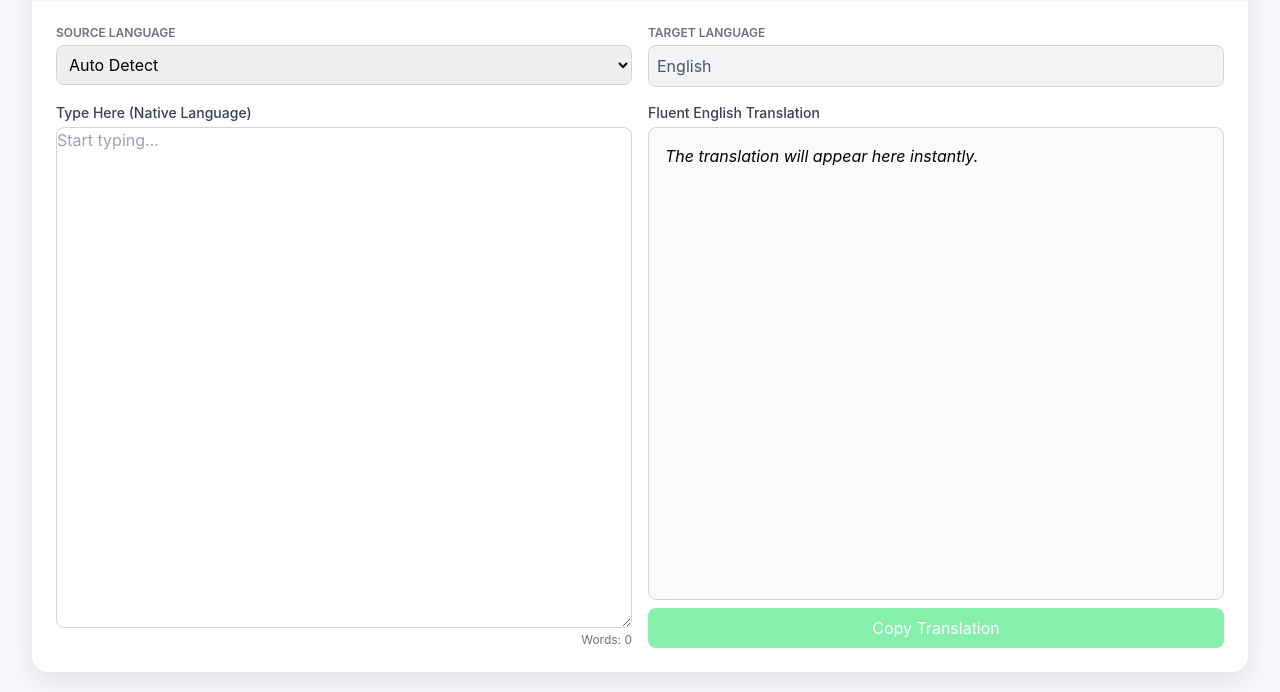
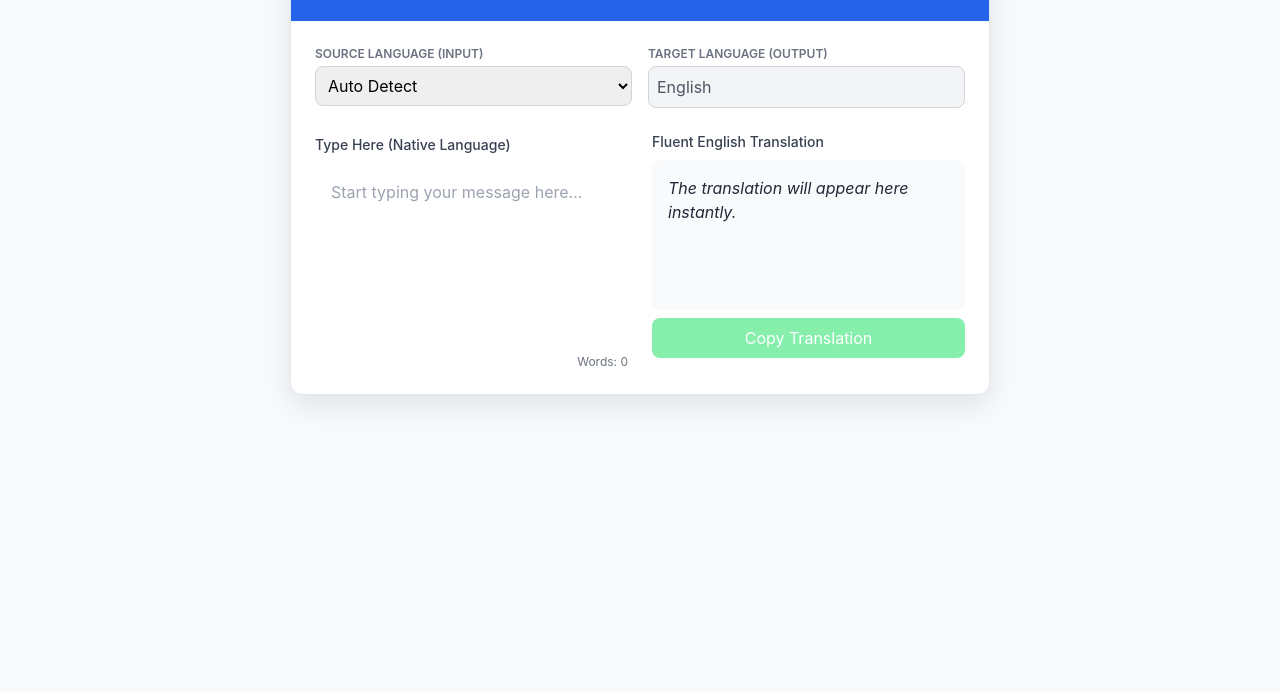
Before and after one commit to Tanya-garg10/fluenttype-ai, a plain HTML site: page index.html in a window 1280 px wide. Shown: the part 108-800 px from the top of the page. Drawn offline with nearby package versions, Linux system fonts and the light colour scheme.

Commit message:
Refactor index.html for layout and functionality
Refactor HTML structure and styles for improved layout and accessibility. Update event handling for translation functionality.

```diff
--- a/index.html
+++ b/index.html
@@ -4,107 +4,76 @@
     <meta charset="UTF-8">
     <meta name="viewport" content="width=device-width, initial-scale=1.0">
     <title>FluentType AI Translator</title>
+    <!-- Load Tailwind CSS -->
     <script src="https://cdn.tailwindcss.com"></script>
     <style>
-    html, body {
-        height: 100%;
-        margin: 0;
-    }
-
+        /* Custom styles for the app container to mimic a focused tool/extension */
         body {
             font-family: 'Inter', sans-serif;
             background-color: #f7f9fc;
             display: flex;
             justify-content: center;
-        align-items: center;
-        padding: 0;
+            align-items: flex-start;
+            min-height: 100vh;
+            padding: 20px;
         }
 
         .translator-container {
-        width: 95%;
-        height: 95%;
-        display: flex;
-        flex-direction: column;
-        background-color: white;
-        border-radius: 1rem;
-        box-shadow: 0 10px 30px rgba(0,0,0,0.1);
-        overflow: hidden;
+            width: 100%;
+            max-width: 700px;
+            box-shadow: 0 10px 30px rgba(0, 0, 0, 0.1);
+            border: 1px solid #e2e8f0;
+            transition: transform 0.3s ease;
         }
 
-    main {
-        flex: 1;
-        display: flex;
-        flex-direction: column;
-        padding: 1.5rem;
+        .input-area, .output-area {
+            min-height: 150px;
+            max-height: 350px;
+            overflow-y: auto;
+            border: none;
+            resize: none;
+            transition: all 0.3s;
         }
 
-    .lang-selectors {
-        display: flex;
-        flex-wrap: wrap;
-        gap: 1rem;
-        margin-bottom: 1rem;
+        .input-area:focus {
+            outline: none;
+            box-shadow: 0 0 0 3px rgba(37, 99, 235, 0.4); /* Tailwind blue-600 focus ring */
         }
 
-    .panels {
-        display: flex;
-        flex: 1;
-        gap: 1rem;
-        flex-wrap: wrap;
-    }
-
-    .panel {
-        flex: 1 1 48%;
-        display: flex;
-        flex-direction: column;
-    }
-
-    textarea, .output-area {
-        flex: 1;
-        width: 100%;
-        border: 1px solid #d1d5db;
-        border-radius: 0.5rem;
-        padding: 1rem;
-        resize: none;
-        overflow-y: auto;
-        font-size: 1rem;
-    }
-
-    textarea:focus, .output-area:focus {
-        outline: none;
-        border-color: #3b82f6;
-        box-shadow: 0 0 0 3px rgba(59,130,246,0.3);
-    }
-
+        /* Style for the loading indicator SVG */
         .spinner {
-        border: 4px solid rgba(0,0,0,0.1);
-        border-left-color: #3b82f6;
+            border: 4px solid rgba(0, 0, 0, 0.1);
+            border-left-color: #3b82f6; /* Tailwind blue-500 */
             border-radius: 50%;
             width: 24px;
             height: 24px;
             animation: spin 1s linear infinite;
         }
 
-    @keyframes spin { to { transform: rotate(360deg); } }
+        @keyframes spin {
+            to { transform: rotate(360deg); }
+        }
     </style>
 </head>
-<body>
-<div id="app" class="translator-container">
+<body class="bg-gray-50 p-6">
+
+    <div id="app" class="translator-container bg-white rounded-xl">
         <!-- Header -->
-    <header class="p-4 border-b border-gray-100 bg-blue-600 text-white">
-        <h1 class="text-2xl font-bold flex items-center">
+        <header class="p-6 border-b border-gray-100 bg-blue-600 rounded-t-xl">
+            <h1 class="text-2xl font-bold text-white flex items-center">
                 <svg xmlns="http://www.w3.org/2000/svg" class="h-6 w-6 mr-2" fill="none" viewBox="0 0 24 24" stroke="currentColor" stroke-width="2">
                     <path stroke-linecap="round" stroke-linejoin="round" d="M10 20l4-16m4 4l4 4-4 4M6 16l-4-4 4-4" />
                 </svg>
                 FluentType AI
             </h1>
-        <p class="text-sm mt-1 text-blue-200">Instant, smart English translation as you type.</p>
+            <p class="text-sm text-blue-200 mt-1">Instant, smart English translation as you type.</p>
         </header>
 
-    <main>
-        <!-- Language Selectors -->
-        <div class="lang-selectors">
-            <div class="flex-1 min-w-[150px]">
-                <label for="nativeLang" class="block text-xs font-semibold uppercase text-gray-500 mb-1">Source Language</label>
+        <main class="p-6 space-y-6">
+            <!-- Input Language Selector -->
+            <div class="flex flex-col sm:flex-row gap-4">
+                <div class="w-full sm:w-1/2">
+                    <label for="nativeLang" class="block text-xs font-semibold uppercase text-gray-500 mb-1">Source Language (Input)</label>
                     <select id="nativeLang" class="w-full p-2 border border-gray-300 rounded-lg focus:ring-blue-500 focus:border-blue-500">
                         <option value="auto">Auto Detect</option>
                         <option value="Spanish">Spanish</option>
@@ -117,44 +86,53 @@
                         <option value="Russian">Russian</option>
                     </select>
                 </div>
-            <div class="flex-1 min-w-[150px]">
-                <label for="englishLang" class="block text-xs font-semibold uppercase text-gray-500 mb-1">Target Language</label>
+                <div class="w-full sm:w-1/2 flex items-end">
+                    <div class="w-full">
+                        <label for="englishLang" class="block text-xs font-semibold uppercase text-gray-500 mb-1">Target Language (Output)</label>
                         <input id="englishLang" type="text" value="English" disabled class="w-full p-2 border border-gray-300 rounded-lg bg-gray-100 cursor-not-allowed text-gray-600">
                     </div>
                 </div>
-
-        <!-- Panels -->
-        <div class="panels">
-            <!-- Native Input -->
-            <div class="panel">
-                <label for="nativeInput" class="text-sm font-medium text-gray-700 mb-1">Type Here (Native Language)</label>
-                <textarea id="nativeInput" placeholder="Start typing..." class="input-area"></textarea>
-                <p id="wordCount" class="text-xs text-gray-500 text-right mt-1">Words: 0</p>
             </div>
 
-            <!-- English Output -->
-            <div class="panel">
-                <label class="text-sm font-medium text-gray-700 flex justify-between items-center mb-1">
+            <!-- Input & Output Panels -->
+            <div class="grid grid-cols-1 md:grid-cols-2 gap-6">
+                <!-- Native Input Panel -->
+                <div class="space-y-2">
+                    <label for="nativeInput" class="text-sm font-medium text-gray-700">Type Here (Native Language)</label>
+                    <textarea id="nativeInput" placeholder="Start typing your message here..."
+                        class="input-area w-full p-4 border border-gray-300 rounded-lg focus:border-blue-500 transition-all text-gray-800"
+                        rows="6"></textarea>
+                    <p id="wordCount" class="text-xs text-gray-500 text-right">Words: 0</p>
+                </div>
+
+                <!-- English Output Panel -->
+                <div class="space-y-2">
+                    <label class="text-sm font-medium text-gray-700 flex justify-between items-center">
                         Fluent English Translation
                         <span id="loadingIndicator" class="hidden flex items-center text-blue-600 text-sm">
                             <div class="spinner mr-2"></div> Translating...
                         </span>
                     </label>
-                <div id="englishOutput" class="output-area italic bg-gray-50">The translation will appear here instantly.</div>
-                <button id="copyButton" class="mt-2 w-full bg-green-500 text-white p-2 rounded-lg hover:bg-green-600 transition-colors disabled:bg-green-300" disabled>Copy Translation</button>
+                    <div id="englishOutput"
+                        class="output-area w-full p-4 bg-gray-50 border border-gray-300 rounded-lg text-gray-800 italic">
+                        The translation will appear here instantly.
+                    </div>
+                    <button id="copyButton" class="mt-2 w-full bg-green-500 text-white p-2 rounded-lg hover:bg-green-600 transition-colors disabled:bg-green-300" disabled>
+                        Copy Translation
+                    </button>
                 </div>
             </div>
 
             <!-- Status Message -->
-        <div id="statusMessage" class="text-center text-sm text-red-600 hidden p-3 bg-red-50 rounded-lg border border-red-200 mt-2"></div>
+            <div id="statusMessage" class="text-center text-sm text-red-600 hidden p-3 bg-red-50 rounded-lg border border-red-200"></div>
         </main>
     </div>
 
     <script>
         // --- Gemini API Setup ---
-    const API_KEY = "YOUR_GEMINI_API_KEY"; // <-- Replace with your actual key
+        const API_KEY = ""; // Placeholder for Canvas environment
+        const API_URL_BASE = 'https://generativelanguage.googleapis.com/v1beta/models/';
         const MODEL_NAME = 'gemini-2.5-flash-preview-09-2025';
-    const API_URL = `https://generativelanguage.googleapis.com/v1beta/models/${MODEL_NAME}:generateText?key=${API_KEY}`;
 
         // --- DOM Elements ---
         const nativeInput = document.getElementById('nativeInput');
@@ -167,16 +145,58 @@
 
         let lastQuery = '';
 
-    // --- Debounce Function ---
+        /**
+         * Simple debounce function to prevent excessive API calls while typing.
+         * @param {function} func - The function to debounce.
+         * @param {number} delay - The debounce delay in ms.
+         * @returns {function} The debounced function.
+         */
         const debounce = (func, delay) => {
             let timeoutId;
             return (...args) => {
                 clearTimeout(timeoutId);
-            timeoutId = setTimeout(() => func.apply(this, args), delay);
+                timeoutId = setTimeout(() => {
+                    func.apply(this, args);
+                }, delay);
             };
         };
 
-    // --- Translate Text ---
+        /**
+         * Exponential backoff for resilient API fetching.
+         * @param {string} url - The API URL.
+         * @param {object} options - Fetch options (method, headers, body).
+         * @param {number} maxRetries - Maximum number of retries.
+         * @returns {Promise<Response>} The successful fetch response.
+         */
+        const exponentialBackoffFetch = async (url, options, maxRetries = 5) => {
+            for (let i = 0; i < maxRetries; i++) {
+                try {
+                    const response = await fetch(url, options);
+                    if (response.ok) {
+                        return response;
+                    }
+                    if (response.status === 429 && i < maxRetries - 1) {
+                        const delay = Math.pow(2, i) * 1000 + Math.random() * 1000;
+                        await new Promise(resolve => setTimeout(resolve, delay));
+                        continue; // Retry
+                    }
+                    throw new Error(`API request failed with status ${response.status}: ${response.statusText}`);
+                } catch (error) {
+                    if (i === maxRetries - 1) {
+                        throw error;
+                    }
+                    const delay = Math.pow(2, i) * 1000 + Math.random() * 1000;
+                    await new Promise(resolve => setTimeout(resolve, delay));
+                }
+            }
+            throw new Error("Exponential backoff failed to complete fetch.");
+        };
+
+        /**
+         * Calls the Gemini API to get the translation.
+         * @param {string} text - The text to translate.
+         * @param {string} sourceLang - The source language.
+         */
         const translateText = async (text, sourceLang) => {
             if (!text.trim()) {
                 englishOutput.textContent = 'The translation will appear here instantly.';
@@ -185,7 +205,9 @@
                 return;
             }
 
-        if (text === lastQuery) return; // skip repeated calls
+            if (text === lastQuery) {
+                return; // Prevent redundant calls for the same text
+            }
             lastQuery = text;
 
             loadingIndicator.classList.remove('hidden');
@@ -194,55 +216,61 @@
             englishOutput.textContent = '...';
             copyButton.disabled = true;
 
-        const prompt = `Translate the following ${sourceLang === 'auto' ? '' : sourceLang} text to fluent English:\n"${text}"`;
+            const languageName = sourceLang === 'auto' ? 'the source language' : sourceLang;
+            const systemPrompt = `You are a professional translator. Your task is to translate the user's input into fluent, natural-sounding English. The input is in ${languageName}. Output ONLY the translated English text, with no extra commentary, preambles, or markdown.`;
+
+            const userQuery = `Translate the following text: "${text}"`;
+
+            const apiUrl = `${API_URL_BASE}${MODEL_NAME}:generateContent?key=${API_KEY}`;
+            const payload = {
+                contents: [{ parts: [{ text: userQuery }] }],
+                systemInstruction: { parts: [{ text: systemPrompt }] },
+            };
 
             try {
-            const response = await fetch(API_URL, {
+                const response = await exponentialBackoffFetch(apiUrl, {
                     method: 'POST',
                     headers: { 'Content-Type': 'application/json' },
-                body: JSON.stringify({
-                    prompt: prompt,
-                    temperature: 0,
-                    max_output_tokens: 256
-                })
+                    body: JSON.stringify(payload)
                 });
 
-            if (!response.ok) throw new Error(`API error: ${response.status} ${response.statusText}`);
-
                 const result = await response.json();
-            const translatedText = result.candidates?.[0]?.output_text;
+                const translatedText = result.candidates?.[0]?.content?.parts?.[0]?.text;
 
                 if (translatedText) {
                     englishOutput.textContent = translatedText.trim();
                     copyButton.disabled = false;
                 } else {
-                englishOutput.textContent = 'Could not generate translation.';
-                statusMessage.textContent = 'Error: empty response from AI.';
+                    englishOutput.textContent = 'Could not generate translation. Please try again.';
+                    statusMessage.textContent = 'Error: Received an empty or malformed response from the AI.';
                     statusMessage.classList.remove('hidden');
                     console.error('API response error:', result);
                 }
             } catch (error) {
                 console.error('Translation failed:', error);
-            englishOutput.textContent = 'Translation service error. Please try again.';
-            statusMessage.textContent = `Error: ${error.message}`;
+                englishOutput.textContent = 'Translation service error. Please check your network or try again later.';
+                statusMessage.textContent = `A service error occurred: ${error.message}`;
                 statusMessage.classList.remove('hidden');
             } finally {
                 loadingIndicator.classList.add('hidden');
             }
         };
 
-    // --- Input Handler ---
+        /**
+         * Event handler for input changes, debounced.
+         */
         const handleInputChange = () => {
             const text = nativeInput.value;
             const sourceLang = nativeLangSelect.value;
 
-        // Word count
-        const wordCount = text.trim().split(/\s+/).filter(w => w.length > 0).length;
+            // Update word count
+            const wordCount = text.trim().split(/\s+/).filter(word => word.length > 0).length;
             wordCountDisplay.textContent = `Words: ${wordCount}`;
 
             debouncedTranslate(text, sourceLang);
         };
 
+        // Create the debounced function (API call will wait 500ms after last keystroke)
         const debouncedTranslate = debounce(translateText, 500);
 
         // --- Event Listeners ---
@@ -251,9 +279,14 @@
 
         copyButton.addEventListener('click', () => {
             const textToCopy = englishOutput.textContent.trim();
-        if (!textToCopy || textToCopy === '...' || textToCopy === 'The translation will appear here instantly.') return;
-
-        navigator.clipboard.writeText(textToCopy).then(() => {
+            if (textToCopy && textToCopy !== 'The translation will appear here instantly.' && textToCopy !== '...' ) {
+                // Use document.execCommand('copy') for better compatibility in iFrames
+                const tempTextArea = document.createElement('textarea');
+                tempTextArea.value = textToCopy;
+                document.body.appendChild(tempTextArea);
+                tempTextArea.select();
+                try {
+                    document.execCommand('copy');
                     copyButton.textContent = 'Copied!';
                     copyButton.classList.remove('bg-green-500', 'hover:bg-green-600');
                     copyButton.classList.add('bg-blue-500', 'hover:bg-blue-600');
@@ -262,10 +295,15 @@
                         copyButton.classList.remove('bg-blue-500', 'hover:bg-blue-600');
                         copyButton.classList.add('bg-green-500', 'hover:bg-green-600');
                     }, 1500);
-        }).catch(err => console.error('Copy failed:', err));
+                } catch (err) {
+                    console.error('Could not copy text: ', err);
+                } finally {
+                    document.body.removeChild(tempTextArea);
+                }
+            }
         });
 
-    // --- Initial setup ---
+        // Initial setup
         handleInputChange();
     </script>
 </body>
```
Lines whose indentation alone changed are shown as unchanged.
